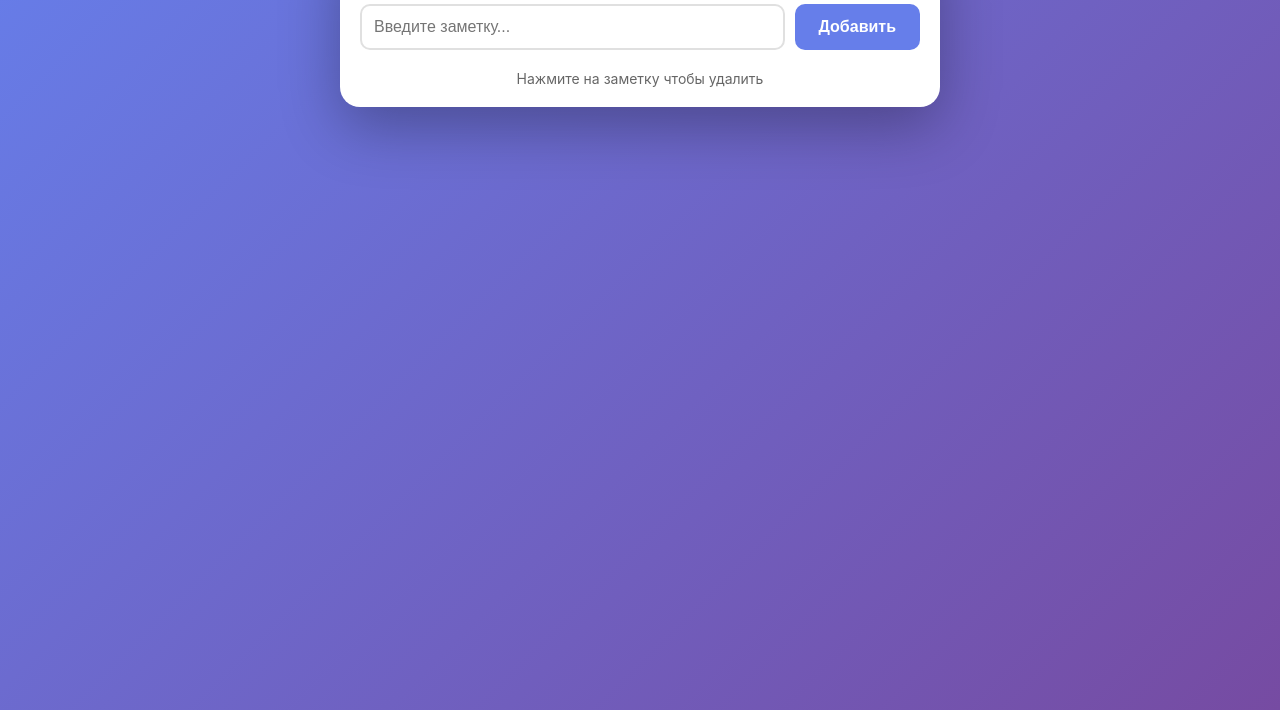
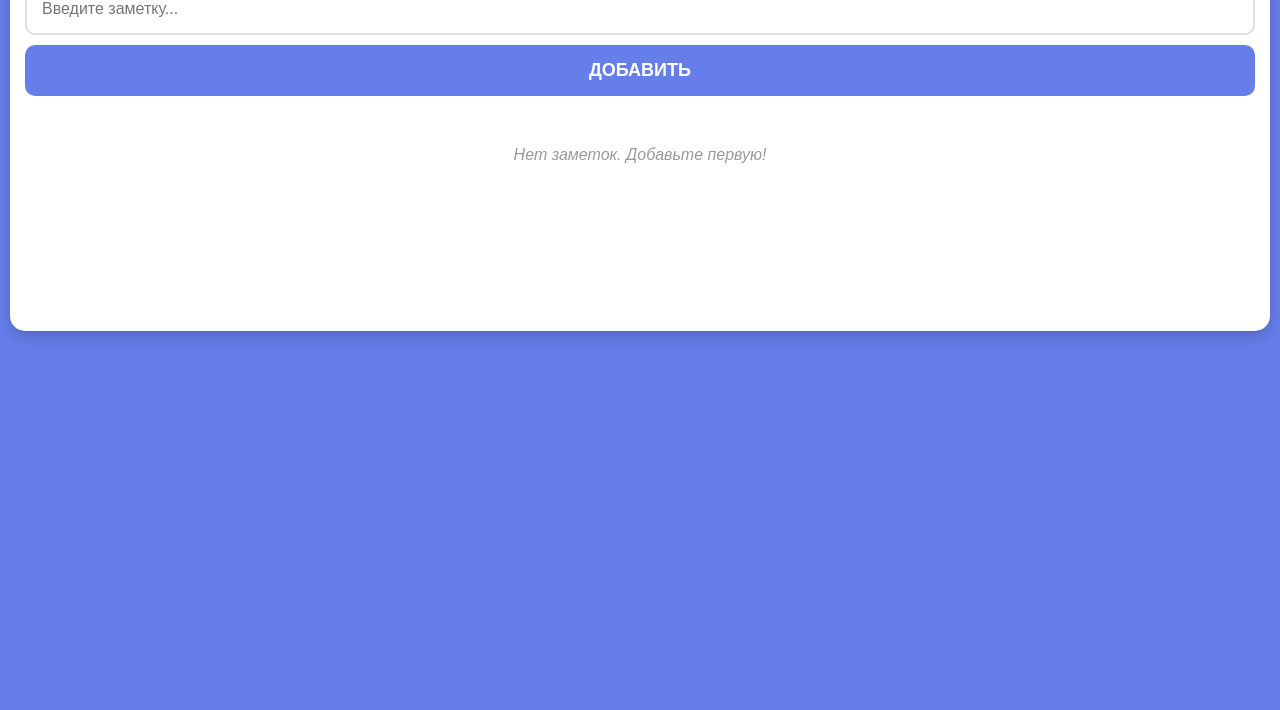
Before and after one commit to krimerty71/-, a plain HTML site: page index.html in a window 1280 px wide. Shown: the part 90-800 px from the top of the page. Drawn offline with Linux system fonts and the light colour scheme.

Commit message:
Update index.html

```diff
--- a/index.html
+++ b/index.html
@@ -2,7 +2,7 @@
 <html>
 <head>
     <meta charset="UTF-8">
-    <meta name="viewport" content="width=device-width, initial-scale=1.0">
+    <meta name="viewport" content="width=device-width, initial-scale=1.0, maximum-scale=1.0, user-scalable=no">
     <title>Мои заметки</title>
     <style>
         * {
@@ -12,42 +12,41 @@
         }
 
         body {
-            font-family: -apple-system, BlinkMacSystemFont, 'Segoe UI', Roboto, sans-serif;
-            background: linear-gradient(135deg, #667eea 0%, #764ba2 100%);
+            font-family: Arial, Helvetica, sans-serif;
+            background: #667eea;
             min-height: 100vh;
-            padding: 20px;
+            padding: 10px;
         }
 
         .container {
-            max-width: 600px;
-            margin: 0 auto;
+            max-width: 100%;
             background: white;
-            border-radius: 20px;
-            padding: 20px;
-            box-shadow: 0 20px 60px rgba(0,0,0,0.3);
+            border-radius: 15px;
+            padding: 15px;
+            box-shadow: 0 5px 15px rgba(0,0,0,0.2);
         }
 
         h1 {
             color: #333;
             margin-bottom: 20px;
             text-align: center;
-            font-size: 28px;
+            font-size: 24px;
         }
 
         .input-area {
             display: flex;
+            flex-direction: column;
             gap: 10px;
             margin-bottom: 20px;
         }
 
         #noteInput {
-            flex: 1;
-            padding: 12px;
+            width: 100%;
+            padding: 15px;
             border: 2px solid #e0e0e0;
             border-radius: 10px;
             font-size: 16px;
             outline: none;
-            transition: border-color 0.3s;
         }
 
         #noteInput:focus {
@@ -55,19 +54,27 @@
         }
 
         #addBtn {
-            padding: 12px 24px;
+            width: 100%;
+            padding: 15px;
             background: #667eea;
             color: white;
             border: none;
             border-radius: 10px;
-            font-size: 16px;
+            font-size: 18px;
             font-weight: bold;
             cursor: pointer;
-            transition: background 0.3s;
+            -webkit-appearance: none;
+            appearance: none;
         }
 
-        #addBtn:hover {
+        #addBtn:active {
             background: #5a67d8;
+        }
+
+        .notes-container {
+            min-height: 200px;
+            max-height: 400px;
+            overflow-y: auto;
         }
 
         .note {
@@ -75,56 +82,47 @@
             padding: 15px;
             border-radius: 10px;
             margin-bottom: 10px;
-            display: flex;
-            justify-content: space-between;
-            align-items: center;
-            animation: slideIn 0.3s ease;
-        }
-
-        @keyframes slideIn {
-            from {
-                opacity: 0;
-                transform: translateY(-10px);
-            }
-            to {
-                opacity: 1;
-                transform: translateY(0);
-            }
+            border: 1px solid #e0e0e0;
+            position: relative;
         }
 
         .note-text {
-            flex: 1;
             font-size: 16px;
             color: #333;
+            word-break: break-word;
+            padding-right: 70px;
+        }
+
+        .note-date {
+            font-size: 12px;
+            color: #999;
+            margin-top: 5px;
         }
 
         .delete-btn {
+            position: absolute;
+            top: 15px;
+            right: 15px;
             background: #f56565;
             color: white;
             border: none;
-            padding: 8px 16px;
+            padding: 8px 15px;
             border-radius: 6px;
             cursor: pointer;
             font-size: 14px;
-            transition: background 0.3s;
+            -webkit-appearance: none;
+            appearance: none;
         }
 
-        .delete-btn:hover {
+        .delete-btn:active {
             background: #e53e3e;
         }
 
         .empty-state {
             text-align: center;
             color: #999;
-            padding: 40px;
+            padding: 30px;
             font-style: italic;
-        }
-
-        .footer {
-            margin-top: 20px;
-            text-align: center;
-            color: #666;
-            font-size: 14px;
         }
     </style>
 </head>
@@ -134,13 +132,11 @@
 
         <div class="input-area">
             <input type="text" id="noteInput" placeholder="Введите заметку...">
-            <button id="addBtn">Добавить</button>
+            <button id="addBtn">ДОБАВИТЬ</button>
         </div>
 
-        <div id="notesList"></div>
-
-        <div class="footer">
-            <p>Нажмите на заметку чтобы удалить</p>
+        <div class="notes-container" id="notesContainer">
+            <div class="empty-state">Нет заметок</div>
         </div>
     </div>
 
```
